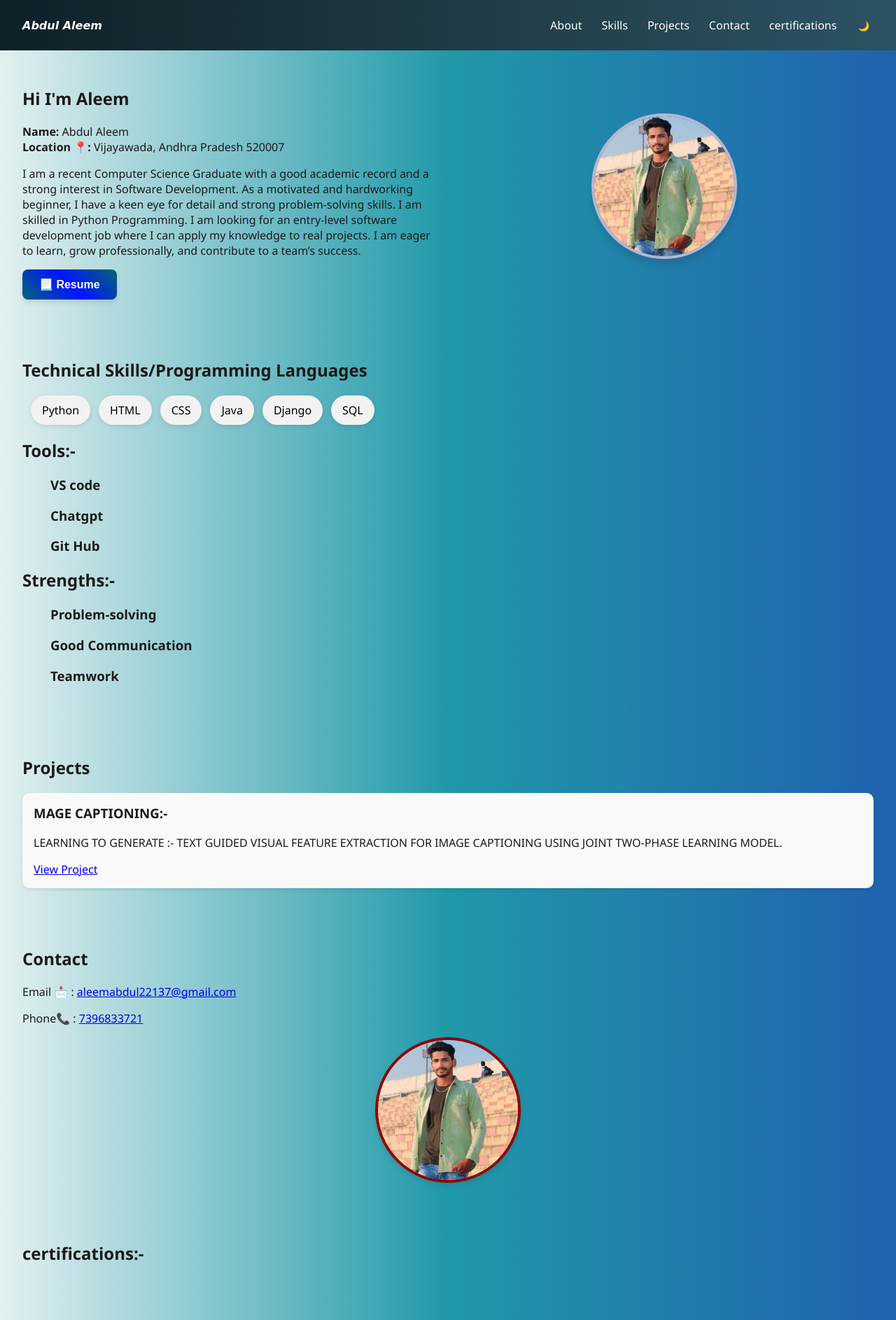
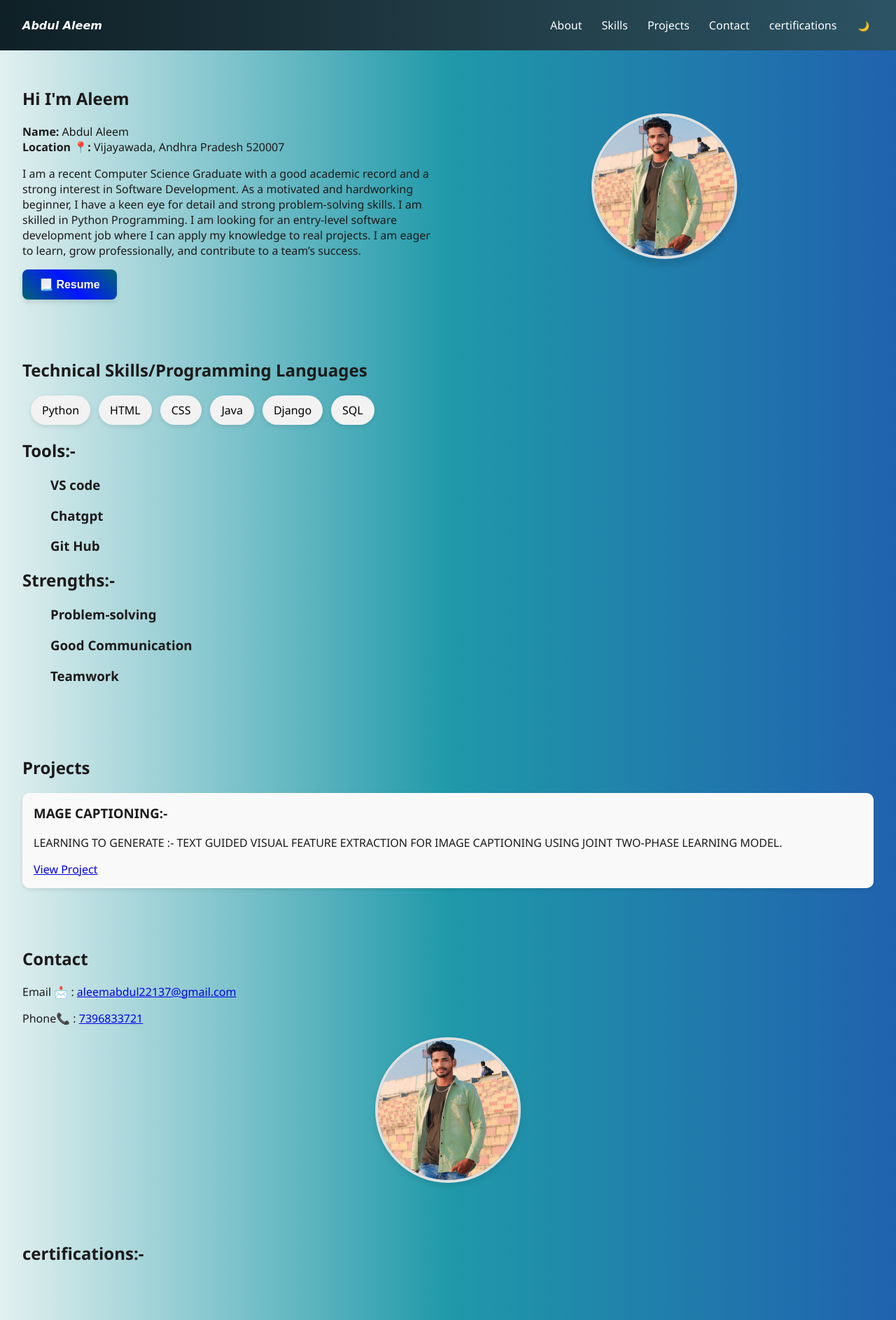
Before and after one commit to aleem-502/portfolio, a plain HTML site: page index.html in a window 1280 px wide. Shown: the top 1886 px of the page at 70% size. Drawn offline with Linux system fonts and the light colour scheme.

Commit message:
update css

```diff
--- a/style.css
+++ b/style.css
@@ -203,7 +203,7 @@ body.dark-mode .skills-list li:hover{
   }
 
   body.dark-mode footer {
-    background-color: var(--card-bg-dark);
+    background-color:black;
   }
 
   /* Resume Button Styling */
@@ -297,7 +297,7 @@ body.dark-mode #about button:hover {
     height: 200px;
     object-fit: cover;
     border-radius: 50%;
-    border: 4px solid #b8b5d1;
+    border: 4px solid #e0e0e0;
     box-shadow: 0 10px 8px rgba(0,0,0,0.1);
 
   }
@@ -326,7 +326,7 @@ body.dark-mode #about button:hover {
     height: 200px;
     object-fit:cover;
     border-radius: 50%;
-    border: 4px solid #930000;
+    border: 4px solid #e0e0e0;
     box-shadow: 0 4px 8px rgba(0, 0, 0, 0.1);
   }
 
```
